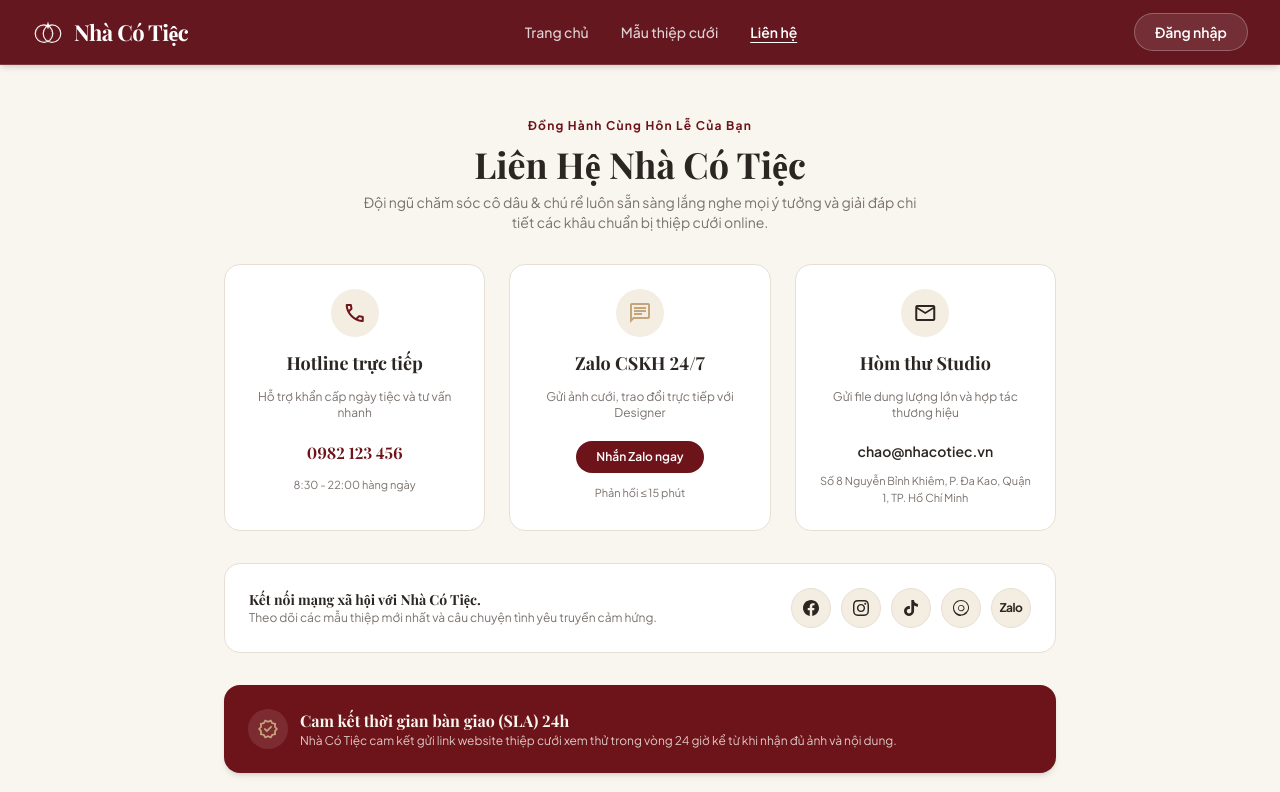
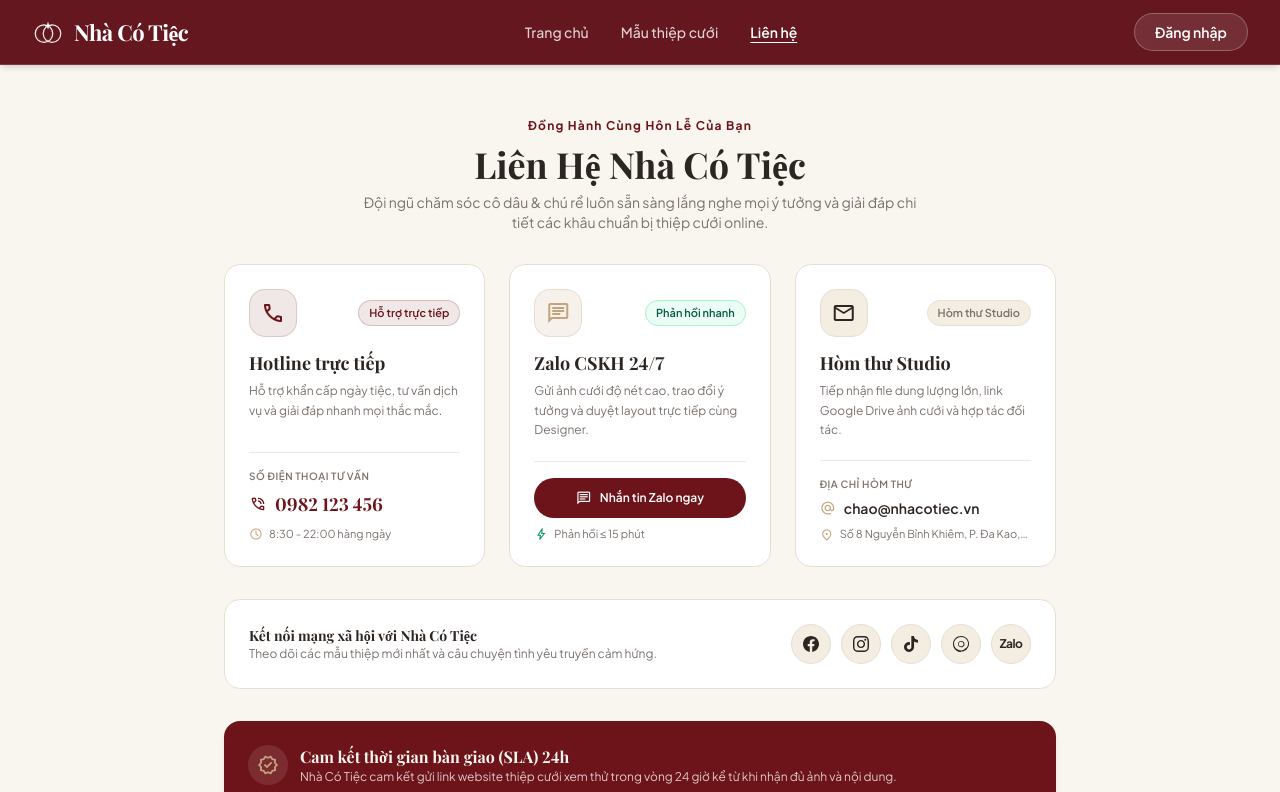
Before and after one commit to ntkieu1505-hub/NhaCoTiec, a React (Vite) app: page /lien-he in a window 1280 px wide. Shown: the top 792 px of the page. Built offline with nearby package versions, Linux system fonts and the light colour scheme; a web font is replaced by a local one.

Commit message:
Remove trailing dots in homepage headings and balance contact page layout

```diff
--- a/src/features/public/pages/ContactPage.tsx
+++ b/src/features/public/pages/ContactPage.tsx
@@ -34,53 +34,113 @@ export const ContactPage: React.FC = () => {
 
       <div className="grid grid-cols-1 md:grid-cols-3 gap-6">
         {/* Card 1: Hotline */}
-        <div className="bg-surface-card p-6 rounded-2xl border border-border-delicate flex flex-col gap-3 shadow-xs items-center text-center">
-          <div className="w-12 h-12 rounded-full bg-surface-subtle text-burgundy-wine flex items-center justify-center">
+        <div className="bg-surface-card p-6 rounded-2xl border border-border-delicate flex flex-col justify-between gap-5 shadow-xs hover:border-gold-foil/40 hover:shadow-md transition-all duration-300">
+          <div className="flex flex-col gap-3">
+            <div className="flex items-center justify-between">
+              <div className="w-12 h-12 rounded-2xl bg-burgundy-wine/10 text-burgundy-wine flex items-center justify-center border border-burgundy-wine/15">
                 <Icon name="call" className="text-[24px]" />
               </div>
+              <span className="text-[11px] font-semibold text-burgundy-wine bg-burgundy-wine/10 px-2.5 py-1 rounded-full border border-burgundy-wine/20">
+                Hỗ trợ trực tiếp
+              </span>
+            </div>
+            <div>
               <h3 className="font-serif text-lg font-bold text-deep-espresso">Hotline trực tiếp</h3>
-          <p className="text-xs text-text-muted">Hỗ trợ khẩn cấp ngày tiệc và tư vấn nhanh</p>
+              <p className="text-xs text-text-muted mt-1 leading-relaxed">
+                Hỗ trợ khẩn cấp ngày tiệc, tư vấn dịch vụ và giải đáp nhanh mọi thắc mắc.
+              </p>
+            </div>
+          </div>
+
+          <div className="pt-4 border-t border-border-delicate/70 flex flex-col gap-1.5">
+            <span className="text-[10px] text-text-muted font-label-caps uppercase font-semibold tracking-wider">
+              Số điện thoại tư vấn
+            </span>
             <a
               href={`tel:${(contact.hotline || contact.phone || '0982 123 456').replace(/\s+/g, '')}`}
-            className="text-base font-bold text-burgundy-wine hover:underline mt-2 font-serif"
+              className="text-lg font-serif font-bold text-burgundy-wine hover:text-[#851622] transition-colors inline-flex items-center gap-2"
             >
-            {contact.hotline || contact.phone || '0982 123 456'}
+              <Icon name="phone_in_talk" className="text-[18px]" />
+              <span>{contact.hotline || contact.phone || '0982 123 456'}</span>
             </a>
-          <span className="text-[11px] text-text-muted">{contact.workingHours}</span>
+            <span className="text-[11px] text-text-muted flex items-center gap-1.5 mt-0.5">
+              <Icon name="schedule" className="text-[14px] text-gold-foil shrink-0" />
+              <span>{contact.workingHours || '08:30 - 22:00 hàng ngày'}</span>
+            </span>
+          </div>
         </div>
 
         {/* Card 2: Zalo */}
-        <div className="bg-surface-card p-6 rounded-2xl border border-border-delicate flex flex-col gap-3 shadow-xs items-center text-center">
-          <div className="w-12 h-12 rounded-full bg-surface-subtle text-gold-foil flex items-center justify-center">
-            <Icon name="chat" className="text-[24px]" />
+        <div className="bg-surface-card p-6 rounded-2xl border border-border-delicate flex flex-col justify-between gap-5 shadow-xs hover:border-gold-foil/40 hover:shadow-md transition-all duration-300">
+          <div className="flex flex-col gap-3">
+            <div className="flex items-center justify-between">
+              <div className="w-12 h-12 rounded-2xl bg-gold-foil/15 text-deep-espresso flex items-center justify-center border border-gold-foil/25">
+                <Icon name="chat" className="text-[24px] text-gold-foil" />
               </div>
+              <span className="text-[11px] font-semibold text-emerald-800 bg-emerald-50 px-2.5 py-1 rounded-full border border-emerald-200">
+                Phản hồi nhanh
+              </span>
+            </div>
+            <div>
               <h3 className="font-serif text-lg font-bold text-deep-espresso">Zalo CSKH 24/7</h3>
-          <p className="text-xs text-text-muted">Gửi ảnh cưới, trao đổi trực tiếp với Designer</p>
+              <p className="text-xs text-text-muted mt-1 leading-relaxed">
+                Gửi ảnh cưới độ nét cao, trao đổi ý tưởng và duyệt layout trực tiếp cùng Designer.
+              </p>
+            </div>
+          </div>
+
+          <div className="pt-4 border-t border-border-delicate/70 flex flex-col gap-2">
             <a
               href={contact.zaloUrl || 'https://zalo.me/0982123456'}
               target="_blank"
               rel="noreferrer"
-            className="px-5 py-2 rounded-full bg-burgundy-wine text-white text-xs font-semibold shadow-xs hover:bg-[#851622] transition-colors mt-2"
+              className="w-full h-10 px-4 rounded-full bg-burgundy-wine hover:bg-[#851622] text-white text-xs font-semibold shadow-xs flex items-center justify-center gap-2 transition-all active:scale-95"
             >
-            Nhắn Zalo ngay
+              <Icon name="chat" className="text-[16px]" />
+              <span>Nhắn tin Zalo ngay</span>
             </a>
-          <span className="text-[11px] text-text-muted">{contact.zaloHandle || 'Phản hồi ≤ 15 phút'}</span>
+            <span className="text-[11px] text-text-muted flex items-center gap-1.5">
+              <Icon name="bolt" className="text-[14px] text-emerald-600 shrink-0" />
+              <span>{contact.zaloHandle || 'Phản hồi trong vòng ≤ 15 phút'}</span>
+            </span>
+          </div>
         </div>
 
         {/* Card 3: Email & Studio */}
-        <div className="bg-surface-card p-6 rounded-2xl border border-border-delicate flex flex-col gap-3 shadow-xs items-center text-center">
-          <div className="w-12 h-12 rounded-full bg-surface-subtle text-deep-espresso flex items-center justify-center">
+        <div className="bg-surface-card p-6 rounded-2xl border border-border-delicate flex flex-col justify-between gap-5 shadow-xs hover:border-gold-foil/40 hover:shadow-md transition-all duration-300">
+          <div className="flex flex-col gap-3">
+            <div className="flex items-center justify-between">
+              <div className="w-12 h-12 rounded-2xl bg-surface-subtle text-deep-espresso flex items-center justify-center border border-border-delicate">
                 <Icon name="mail" className="text-[24px]" />
               </div>
+              <span className="text-[11px] font-semibold text-text-muted bg-surface-subtle px-2.5 py-1 rounded-full border border-border-delicate">
+                Hòm thư Studio
+              </span>
+            </div>
+            <div>
               <h3 className="font-serif text-lg font-bold text-deep-espresso">Hòm thư Studio</h3>
-          <p className="text-xs text-text-muted">Gửi file dung lượng lớn và hợp tác thương hiệu</p>
+              <p className="text-xs text-text-muted mt-1 leading-relaxed">
+                Tiếp nhận file dung lượng lớn, link Google Drive ảnh cưới và hợp tác đối tác.
+              </p>
+            </div>
+          </div>
+
+          <div className="pt-4 border-t border-border-delicate/70 flex flex-col gap-1.5">
+            <span className="text-[10px] text-text-muted font-label-caps uppercase font-semibold tracking-wider">
+              Địa chỉ hòm thư
+            </span>
             <a
-            href={`mailto:${contact.email}`}
-            className="text-sm font-semibold text-deep-espresso hover:underline mt-2"
+              href={`mailto:${contact.email || 'chao@nhacotiec.vn'}`}
+              className="text-sm font-semibold text-deep-espresso hover:text-burgundy-wine transition-colors inline-flex items-center gap-2 truncate"
             >
-            {contact.email}
+              <Icon name="alternate_email" className="text-[16px] text-gold-foil shrink-0" />
+              <span className="truncate">{contact.email || 'chao@nhacotiec.vn'}</span>
             </a>
-          <span className="text-[11px] text-text-muted">{contact.address || 'nhacotiec.vn'}</span>
+            <span className="text-[11px] text-text-muted flex items-start gap-1.5 mt-0.5">
+              <Icon name="place" className="text-[14px] text-gold-foil shrink-0 mt-0.5" />
+              <span className="line-clamp-1">{contact.address || 'Số 8 Nguyễn Bỉnh Khiêm, P. Đa Kao, Quận 1, TP. Hồ Chí Minh'}</span>
+            </span>
+          </div>
         </div>
       </div>
 
@@ -89,7 +149,7 @@ export const ContactPage: React.FC = () => {
         <div className="bg-surface-card p-6 rounded-2xl border border-border-delicate flex flex-col sm:flex-row items-center justify-between gap-4 shadow-xs">
           <div className="flex flex-col text-center sm:text-left">
             <h4 className="font-serif text-sm font-bold text-deep-espresso">
-              Kết nối mạng xã hội với Nhà Có Tiệc.
+              Kết nối mạng xã hội với Nhà Có Tiệc
             </h4>
             <p className="text-xs text-text-muted">
               Theo dõi các mẫu thiệp mới nhất và câu chuyện tình yêu truyền cảm hứng.
@@ -120,7 +180,7 @@ export const ContactPage: React.FC = () => {
             <Icon name="verified" className="text-[22px]" />
           </div>
           <div>
-            <h4 className="font-serif font-bold text-base">{contact.slaCommitmentTitle || 'Cam kết thời gian bàn giao (SLA) 24h.'}</h4>
+            <h4 className="font-serif font-bold text-base">{contact.slaCommitmentTitle ? contact.slaCommitmentTitle.replace(/\.+$/, '') : 'Cam kết thời gian bàn giao (SLA) 24h'}</h4>
             <p className="text-xs text-surface-cream/80">
               {contact.slaCommitmentDesc || 'Nhà Có Tiệc cam kết gửi link website thiệp cưới xem thử trong vòng 24 giờ kể từ khi nhận đủ ảnh và nội dung.'}
             </p>
--- a/src/features/public/pages/HomePage.tsx
+++ b/src/features/public/pages/HomePage.tsx
@@ -50,17 +50,18 @@ export const HomePage: React.FC = () => {
             const rawHeadline = cms.hero.headline?.trim() || '';
             let lines = [
               'Lưu giữ khoảnh khắc',
-              'thiêng liêng với website thiệp cưới.',
+              'thiêng liêng với website thiệp cưới',
             ];
 
             if (rawHeadline) {
-              if (rawHeadline.includes('\n')) {
-                lines = rawHeadline.split('\n').map((l) => l.trim()).filter(Boolean);
-              } else if (rawHeadline.includes('thiêng liêng')) {
-                const idx = rawHeadline.indexOf('thiêng liêng');
-                lines = [rawHeadline.substring(0, idx).trim(), rawHeadline.substring(idx).trim()];
+              const cleanHeadline = rawHeadline.replace(/\.+$/, '');
+              if (cleanHeadline.includes('\n')) {
+                lines = cleanHeadline.split('\n').map((l) => l.trim().replace(/\.+$/, '')).filter(Boolean);
+              } else if (cleanHeadline.includes('thiêng liêng')) {
+                const idx = cleanHeadline.indexOf('thiêng liêng');
+                lines = [cleanHeadline.substring(0, idx).trim(), cleanHeadline.substring(idx).trim().replace(/\.+$/, '')];
               } else {
-                lines = [rawHeadline];
+                lines = [cleanHeadline];
               }
             }
 
@@ -120,7 +121,7 @@ export const HomePage: React.FC = () => {
             {cms.featuredTemplates.eyebrow}
           </span>
           <h2 className="font-serif text-2xl sm:text-3xl md:text-4xl font-bold text-deep-espresso">
-            {cms.featuredTemplates.title}
+            {cms.featuredTemplates.title ? cms.featuredTemplates.title.replace(/\.+$/, '') : 'Mẫu thiệp cưới độc bản'}
           </h2>
           <p className="text-sm text-text-muted max-w-md">
             {cms.featuredTemplates.description}
@@ -241,7 +242,7 @@ export const HomePage: React.FC = () => {
               Cam kết giá trị trọn vẹn
             </span>
             <h2 className="font-serif text-2xl sm:text-3xl md:text-4xl font-bold text-deep-espresso">
-              Tất cả những gì cặp đôi cần cho ngày chung đôi.
+              Tất cả những gì cặp đôi cần cho ngày chung đôi
             </h2>
             <p className="text-sm text-text-muted">
               Không chỉ dừng lại ở một tấm thiệp điện tử, Nhà Có Tiệc mang đến trải nghiệm toàn diện và lưu giữ trọn vẹn kỷ niệm ngày cưới.
@@ -292,7 +293,7 @@ export const HomePage: React.FC = () => {
             {cms.intro.eyebrow}
           </span>
           <h2 className="font-serif text-2xl sm:text-3xl font-bold text-deep-espresso">
-            {cms.intro.title}
+            {cms.intro.title ? cms.intro.title.replace(/\.+$/, '') : '4 bước sở hữu website thiệp cưới'}
           </h2>
           <p className="text-sm text-text-muted">
             {cms.intro.description}
@@ -350,7 +351,7 @@ export const HomePage: React.FC = () => {
               Hạnh phúc lan tỏa
             </span>
             <h2 className="font-serif text-2xl sm:text-3xl md:text-4xl font-bold text-deep-espresso">
-              Lời chúc &amp; phản hồi từ các cặp đôi.
+              Lời chúc &amp; phản hồi từ các cặp đôi
             </h2>
             <p className="text-sm text-text-muted">
               Lắng nghe cảm xúc thật từ những cặp đôi đã đồng hành cùng Nhà Có Tiệc để trao gửi tấm thiệp ngày chung đôi đến những người thân thương.
@@ -417,7 +418,7 @@ export const HomePage: React.FC = () => {
             Thắc mắc phổ biến
           </span>
           <h2 className="font-serif text-2xl sm:text-3xl font-bold text-deep-espresso mt-1">
-            Câu hỏi thường gặp.
+            Câu hỏi thường gặp
           </h2>
         </div>
 
--- a/src/mocks/cmsStore.ts
+++ b/src/mocks/cmsStore.ts
@@ -13,11 +13,11 @@ import {
   SocialLinksConfig,
 } from '../types/cms';
 
-const STORAGE_KEY = 'nha_co_tiec_cms_v7';
+const STORAGE_KEY = 'nha_co_tiec_cms_v8';
 
 export const DEFAULT_CMS_CONTENT: CmsContent = {
   hero: {
-    headline: 'Lưu giữ khoảnh khắc\nthiêng liêng với website thiệp cưới.',
+    headline: 'Lưu giữ khoảnh khắc\nthiêng liêng với website thiệp cưới',
     subtext:
       'Một lời mời đẹp, một câu chuyện riêng\nvà những khoảnh khắc được lưu giữ\ntheo cách của bạn.',
     description: 'Nền tảng phát hành và vận hành website thiệp cưới cao cấp chỉn chu.',
@@ -37,7 +37,7 @@ export const DEFAULT_CMS_CONTENT: CmsContent = {
     enabled: true,
   },
   intro: {
-    title: '4 bước sở hữu website thiệp cưới.',
+    title: '4 bước sở hữu website thiệp cưới',
     subtitle: 'Về Nhà Có Tiệc',
     eyebrow: 'Quy trình hoàn thiện',
     description:
@@ -71,7 +71,7 @@ export const DEFAULT_CMS_CONTENT: CmsContent = {
     enabled: true,
   },
   featuredTemplates: {
-    title: 'Mẫu thiệp cưới độc bản.',
+    title: 'Mẫu thiệp cưới độc bản',
     subtitle: 'Bộ sưu tập tuyển chọn',
     eyebrow: 'Bộ sưu tập tuyển chọn',
     description:
```
Lines whose indentation alone changed are shown as unchanged.
